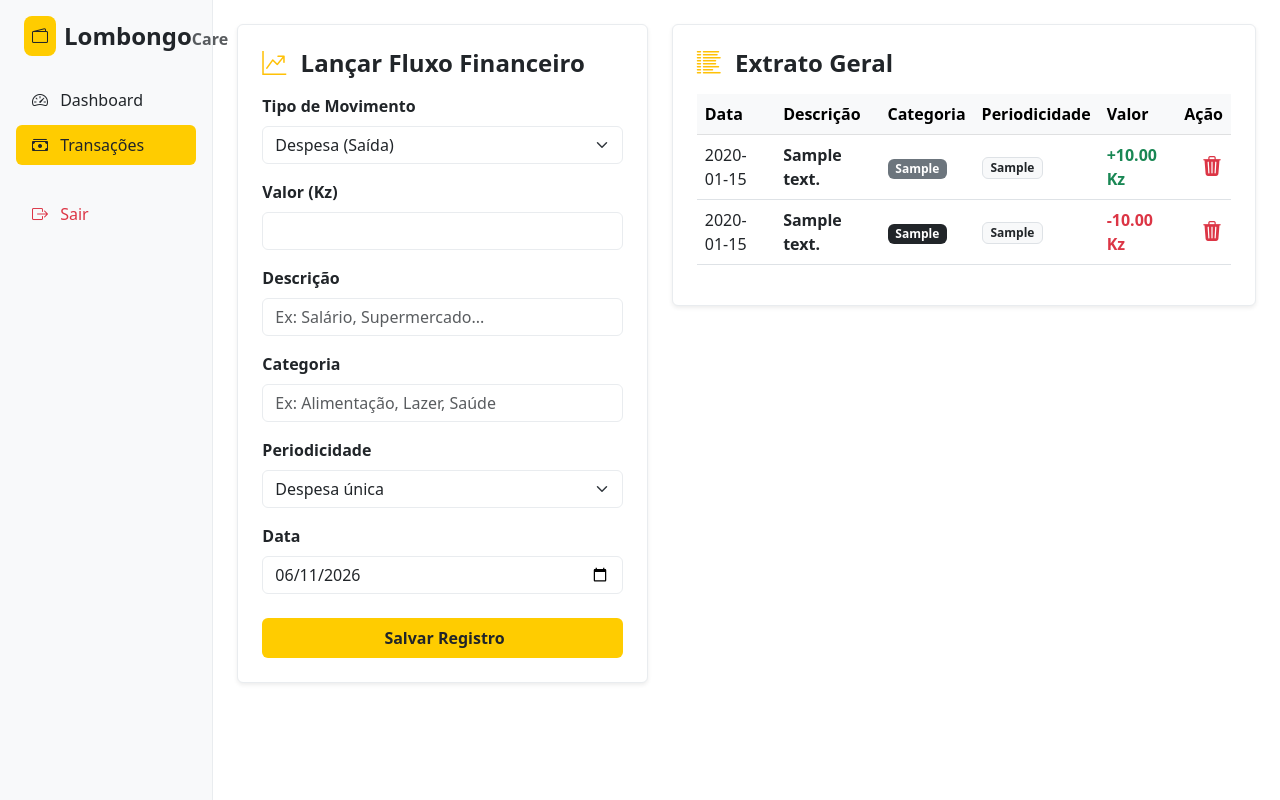
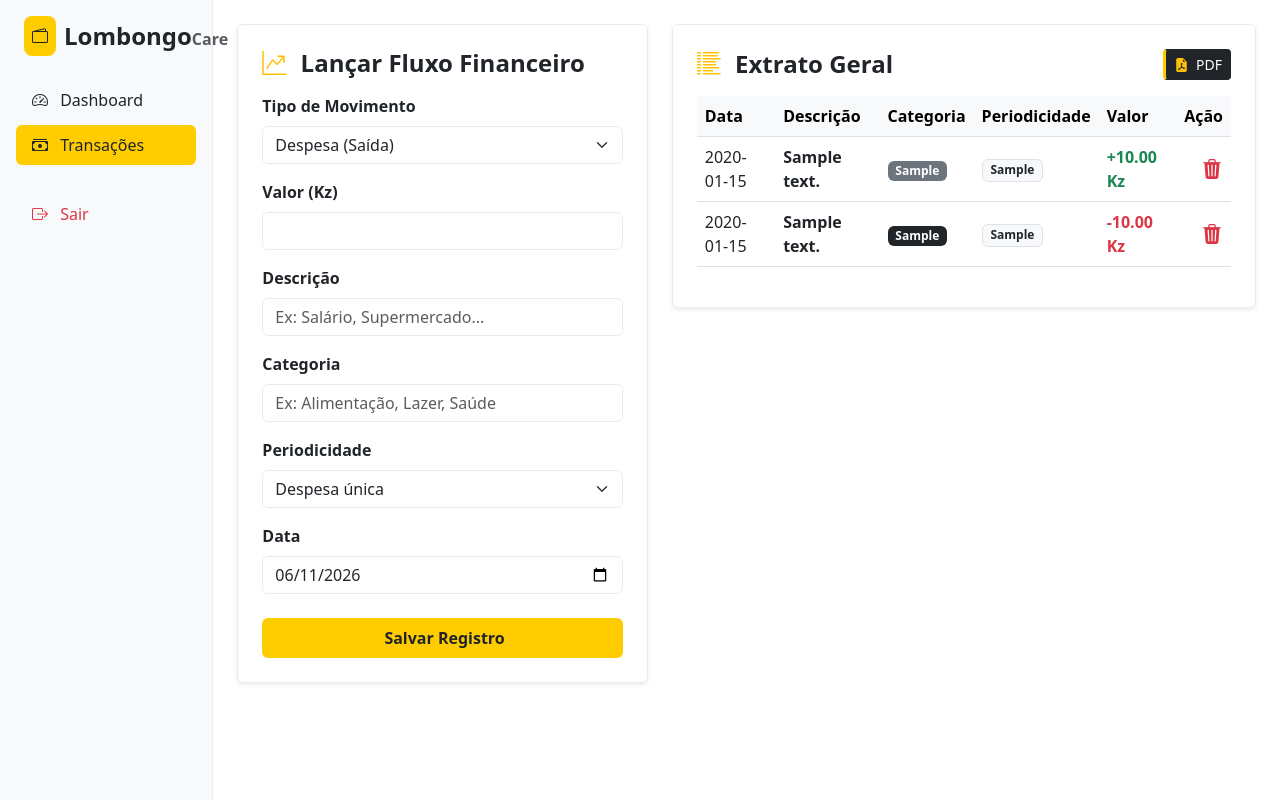
Before and after one commit to devngombomanuel/lombongo-care, a Flask app: page /transacoes in a window 1280 px wide. Run offline with Flask 3, Linux system fonts and the light colour scheme; a user stored in the database is signed in; tables that the repository leaves empty hold one stand-in row (values such as "Sample post"); some libraries are stand-ins or nearby versions.

Commit message:
Feat: Adição de funcionalidades de impressão de extrato em PDF.

```diff
--- a/app/controllers/dashboard_controller.py
+++ b/app/controllers/dashboard_controller.py
@@ -1,6 +1,7 @@
-from flask import Blueprint, render_template, request, redirect, url_for, jsonify, flash
+from flask import Blueprint, render_template, request, redirect, url_for, jsonify, flash, make_response
 from flask_login import login_required, current_user
 from app.services.financial_service import FinancialService
+from app.services.pdf_service import PDFService
 from datetime import datetime, date
 
 dashboard_bp = Blueprint('dashboard', __name__)
@@ -22,14 +23,13 @@ def transacoes():
             try:
                 data_selecionada = datetime.strptime(data_str, '%Y-%m-%d').date()
                 if data_selecionada > date.today():
-                    flash("Não é permitido registar transações em datas futuras.", "danger")
+                    flash("Não é permitido registar transações em datas futures.", "danger")
                     data = FinancialService.get_dashboard_data(current_user.id)
                     return render_template('transacoes.html', data=data)
             except ValueError:
                 flash("Formato de data inválido.", "danger")
                 data = FinancialService.get_dashboard_data(current_user.id)
                 return render_template('transacoes.html', data=data)
-
 
         if FinancialService.add_transaction(current_user.id, request.form, tipo):
             return redirect(url_for('dashboard.index'))
@@ -70,3 +70,23 @@ def limpar_historico_ia():
     except Exception as e:
         db.session.rollback()
         return jsonify({"status": "erro", "mensagem": str(e)}), 500
+
+@dashboard_bp.route('/transacoes/exportar-pdf', methods=['GET'])
+@login_required
+def exportar_extrato_pdf():
+    data = FinancialService.get_dashboard_data(current_user.id)
+    try:
+        pdf_bytes = PDFService.gerar_extrato_pdf(
+            user_name=current_user.nome,
+            receitas=data.get('receitas', []),
+            despesas=data.get('despesas', []),
+            total_receitas=data.get('total_receitas', 0.0),
+            total_despesas=data.get('total_despesas', 0.0),
+            saldo_atual=data.get('total_receitas', 0.0) - data.get('total_despesas', 0.0)
+        )
+        response = make_response(pdf_bytes)
+        response.headers['Content-Type'] = 'application/pdf'
+        response.headers['Content-Disposition'] = 'attachment; filename=extrato_lombongocare.pdf'
+        return response
+    except Exception as e:
+        return jsonify({"erro": str(e)}), 500
--- a/app/templates/transacoes.html
+++ b/app/templates/transacoes.html
@@ -21,7 +21,6 @@
 </style>
 {% endblock %} {% block content %}
 <div class="row g-4">
-  {# --- FORMULÁRIO DE LANÇAMENTO --- #}
   <div class="col-12 col-lg-5">
     <div class="card p-4 border-custom shadow-sm">
       <h4 class="fw-bold mb-3">
@@ -102,13 +101,22 @@
     </div>
   </div>
 
-  {# --- EXTRATO GERAL (HÍBRIDO COMPATÍVEL) --- #}
   <div class="col-12 col-lg-7">
     <div class="card p-4 border-custom shadow-sm">
-      <h4 class="fw-bold mb-3">
-        <i class="bi bi-list-columns-reverse text-warning me-2"></i> Extrato
-        Geral
-      </h4>
+      <div class="d-flex justify-content-between align-items-center mb-3">
+        <h4 class="fw-bold m-0">
+          <i class="bi bi-list-columns-reverse text-warning me-2"></i> Extrato
+          Geral
+        </h4>
+        <a
+          href="{{ url_for('dashboard.exportar_extrato_pdf') }}"
+          class="btn btn-dark btn-sm"
+          style="border-left: 3px solid #ffcc00"
+        >
+          <i class="bi bi-file-earmark-pdf-fill text-warning me-1"></i> PDF
+        </a>
+      </div>
+
       <div class="table-responsive d-none d-md-block">
         <table class="table table-hover align-middle">
           <thead>
@@ -186,7 +194,7 @@
       </div>
 
       <div class="d-block d-md-none" id="extrato-mobile">
-        {# --- Cards de Receitas --- #} {% for r in data.receitas %}
+        {% for r in data.receitas %}
         <div
           class="card p-3 mb-2 border-custom transacao-mobile-card receita-border shadow-sm bg-white"
         >
@@ -224,8 +232,7 @@
             </div>
           </div>
         </div>
-        {% endfor %} {# --- Cards de Despesas --- #} {% for d in data.despesas
-        %}
+        {% endfor %} {% for d in data.despesas %}
         <div
           class="card p-3 mb-2 border-custom transacao-mobile-card despesa-border shadow-sm bg-white"
         >
@@ -273,7 +280,6 @@
   </div>
 </div>
 
-{# --- MOTOR DE INTERRUPTORES E VALIDAÇÕES JS --- #}
 <script src="https://cdn.jsdelivr.net/npm/sweetalert2@11"></script>
 <script>
   document.addEventListener("DOMContentLoaded", function () {
```
